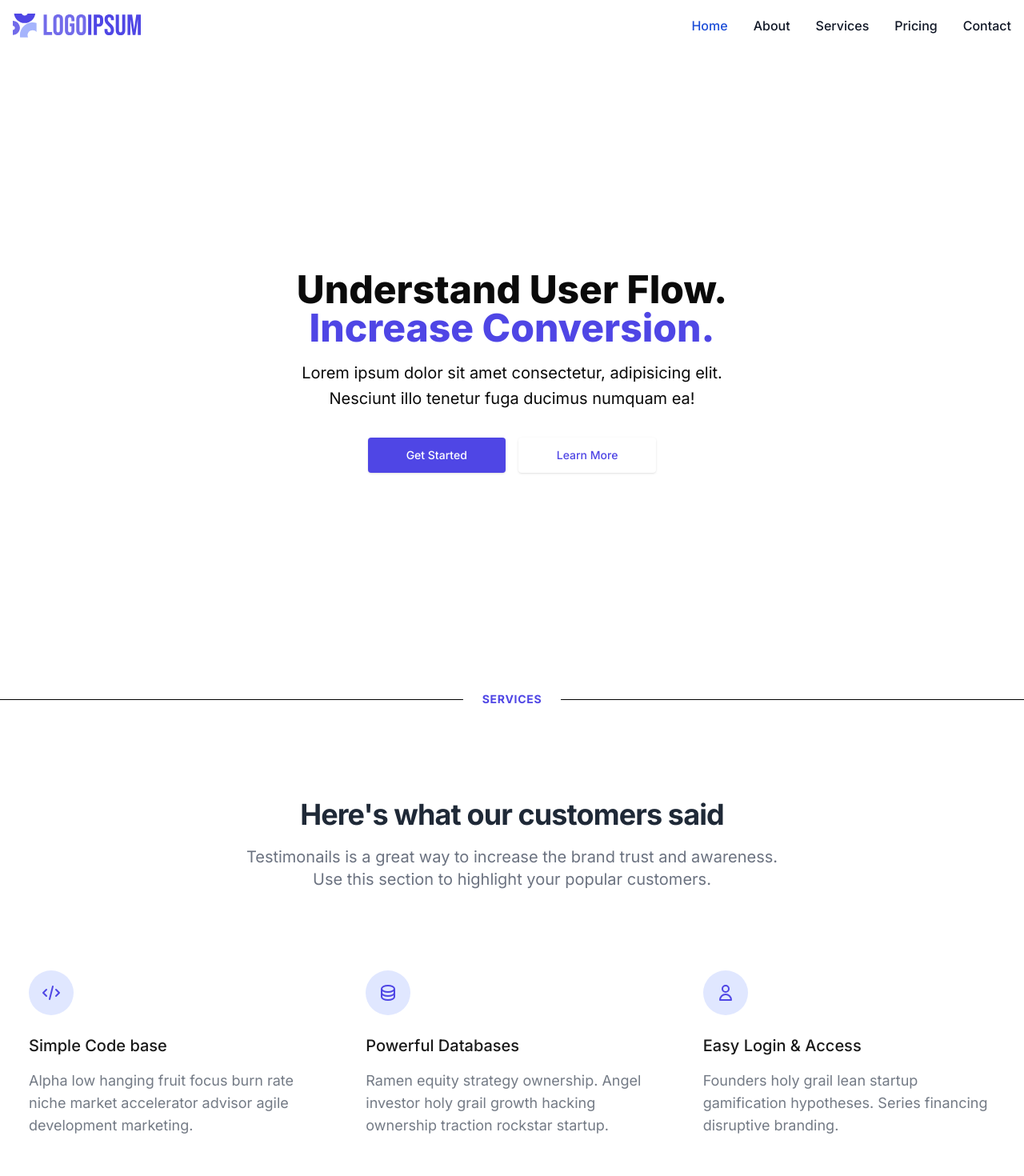
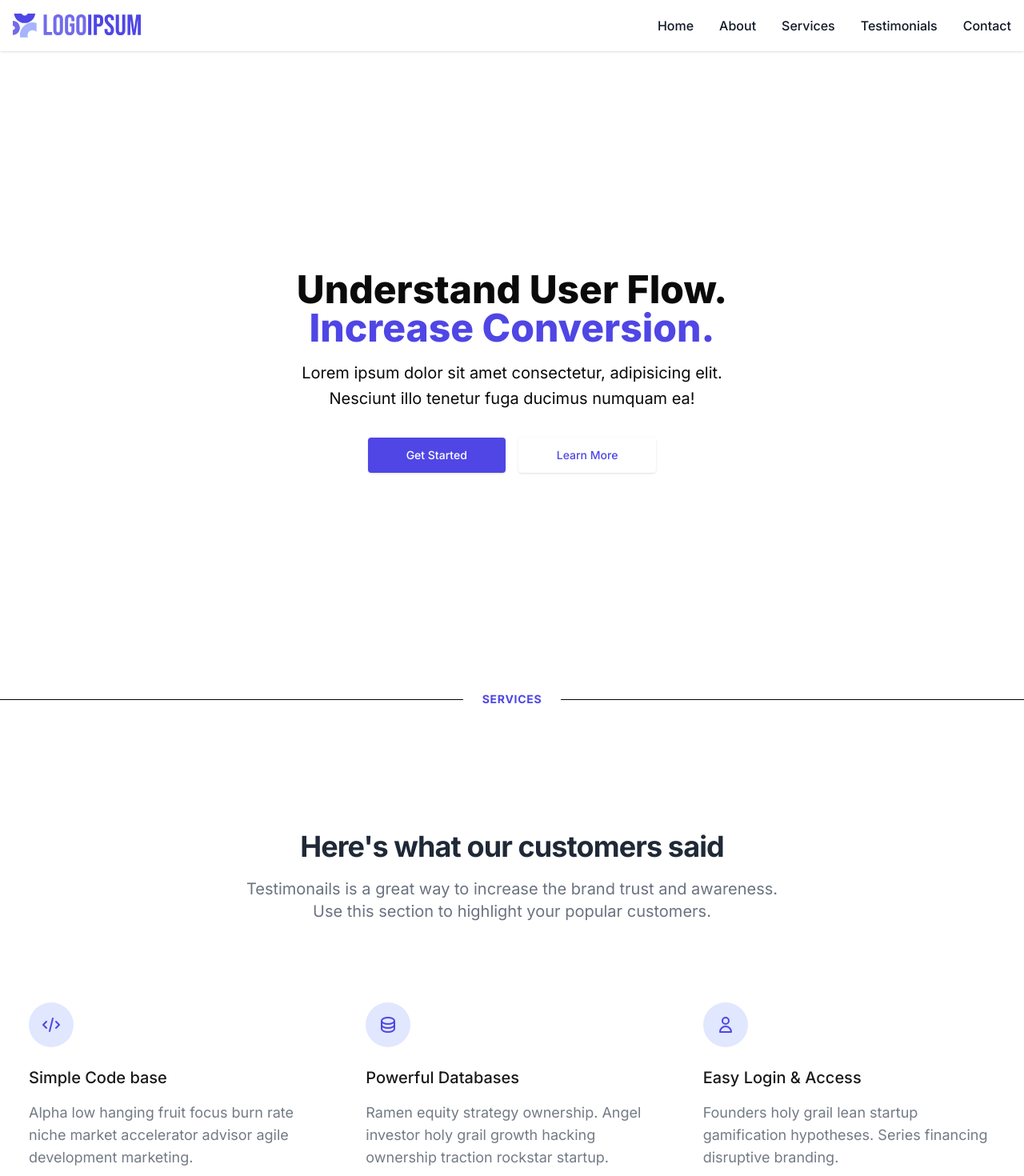
Before and after one commit to EstCarlos/fdd-landing, a Next.js app: page / in a window 1280 px wide. Shown: the top 1470 px of the page at 80% size. Built offline with nearby package versions, Linux system fonts and the light colour scheme.

Commit message:
feat: Add scrolltoHash utility function for smooth scrolling to element by ID

```diff
--- a/src/components/Contact.tsx
+++ b/src/components/Contact.tsx
@@ -12,7 +12,7 @@
 
   return (
 
-    <section className="pt-10 h-screen">
+    <section className="pt-24 h-screen" id="contact">
        <div className="container flex flex-col items-center justify-center p-6 mx-auto mt-4 text-center xl:px-0">
         {/* <div className="text-sm font-bold tracking-wider text-indigo-600 uppercase">Testimonials</div> */}
         <h2 className="max-w-2xl mt-3 text-3xl font-bold leading-snug tracking-tight text-gray-800 lg:leading-tight lg:text-4xl dark:text-white">Here&#x27;s what our customers said</h2>
--- a/src/components/NavBar.tsx
+++ b/src/components/NavBar.tsx
@@ -1,36 +1,39 @@
+'use client'
+
 import React from 'react'
 import image from '../../public/logo.svg'
 import Image from 'next/image'
+import { scrolltoHash } from '@/lib/utils'
 const NavBar = () => {
   return (
-    <nav class="bg-white border-gray-200 dark:bg-gray-900">
-    <div class="max-w-screen-xl flex flex-wrap items-center justify-between mx-auto p-4">
-      <a href="https://flowbite.com/" class="flex items-center space-x-3 rtl:space-x-reverse">
-          <Image src={image} class="h-8" alt="Flowbite Logo" />
+    <nav className="shadow sticky top-0 z-50 bg-white border-gray-200 dark:bg-gray-900">
+    <div className="max-w-screen-xl flex flex-wrap items-center justify-between mx-auto p-4">
+      <a href="https://flowbite.com/" className="flex items-center space-x-3 rtl:space-x-reverse">
+          <Image src={image} className="h-8" alt="Flowbite Logo" />
 
       </a>
-      <button data-collapse-toggle="navbar-default" type="button" class="inline-flex items-center p-2 w-10 h-10 justify-center text-sm text-gray-500 rounded-lg md:hidden hover:bg-gray-100 focus:outline-none focus:ring-2 focus:ring-gray-200 dark:text-gray-400 dark:hover:bg-gray-700 dark:focus:ring-gray-600" aria-controls="navbar-default" aria-expanded="false">
-          <span class="sr-only">Open main menu</span>
-          <svg class="w-5 h-5" aria-hidden="true" xmlns="http://www.w3.org/2000/svg" fill="none" viewBox="0 0 17 14">
+      <button  data-collapse-toggle="navbar-default" type="button" className="inline-flex items-center p-2 w-10 h-10 justify-center text-sm text-gray-500 rounded-lg md:hidden hover:bg-gray-100 focus:outline-none focus:ring-2 focus:ring-gray-200 dark:text-gray-400 dark:hover:bg-gray-700 dark:focus:ring-gray-600" aria-controls="navbar-default" aria-expanded="false">
+          <span className="sr-only">Open main menu</span>
+          <svg className="w-5 h-5" aria-hidden="true" xmlns="http://www.w3.org/2000/svg" fill="none" viewBox="0 0 17 14">
               <path stroke="currentColor" stroke-linecap="round" stroke-linejoin="round" stroke-width="2" d="M1 1h15M1 7h15M1 13h15"/>
           </svg>
       </button>
-      <div class="hidden w-full md:block md:w-auto" id="navbar-default">
-        <ul class="font-medium flex flex-col p-4 md:p-0 mt-4 border border-gray-100 rounded-lg bg-gray-50 md:flex-row md:space-x-8 rtl:space-x-reverse md:mt-0 md:border-0 md:bg-white dark:bg-gray-800 md:dark:bg-gray-900 dark:border-gray-700">
-          <li>
-            <a href="#" class="block py-2 px-3 text-white bg-blue-700 rounded md:bg-transparent md:text-blue-700 md:p-0 dark:text-white md:dark:text-blue-500" aria-current="page">Home</a>
+      <div className="hidden w-full md:block md:w-auto" id="navbar-default">
+        <ul className="font-medium flex flex-col p-4 md:p-0 mt-4 border border-gray-100 rounded-lg bg-gray-50 md:flex-row md:space-x-8 rtl:space-x-reverse md:mt-0 md:border-0 md:bg-white dark:bg-gray-800 md:dark:bg-gray-900 dark:border-gray-700">
+          <li >
+            <button  className="block py-2 px-3 text-gray-900   rounded md:bg-transparent md:p-0 dark:text-white " aria-current="page">Home</button>
           </li>
           <li>
-            <a href="#" class="block py-2 px-3 text-gray-900 rounded hover:bg-gray-100 md:hover:bg-transparent md:border-0 md:hover:text-blue-700 md:p-0 dark:text-white md:dark:hover:text-blue-500 dark:hover:bg-gray-700 dark:hover:text-white md:dark:hover:bg-transparent">About</a>
+            <button className="block py-2 px-3 text-gray-900 rounded hover:bg-gray-100 md:hover:bg-transparent md:border-0 md:hover:text-blue-700 md:p-0 dark:text-white md:dark:hover:text-blue-500 dark:hover:bg-gray-700 dark:hover:text-white md:dark:hover:bg-transparent">About</button>
           </li>
           <li>
-            <a href="#" class="block py-2 px-3 text-gray-900 rounded hover:bg-gray-100 md:hover:bg-transparent md:border-0 md:hover:text-blue-700 md:p-0 dark:text-white md:dark:hover:text-blue-500 dark:hover:bg-gray-700 dark:hover:text-white md:dark:hover:bg-transparent">Services</a>
+            <button onClick={() => scrolltoHash('services')}   className="block py-2 px-3 text-gray-900 rounded hover:bg-gray-100 md:hover:bg-transparent md:border-0 md:hover:text-blue-700 md:p-0 dark:text-white md:dark:hover:text-blue-500 dark:hover:bg-gray-700 dark:hover:text-white md:dark:hover:bg-transparent">Services</button>
           </li>
           <li>
-            <a href="#" class="block py-2 px-3 text-gray-900 rounded hover:bg-gray-100 md:hover:bg-transparent md:border-0 md:hover:text-blue-700 md:p-0 dark:text-white md:dark:hover:text-blue-500 dark:hover:bg-gray-700 dark:hover:text-white md:dark:hover:bg-transparent">Pricing</a>
+            <button onClick={() => scrolltoHash('testimonials')}   className="block py-2 px-3 text-gray-900 rounded hover:bg-gray-100 md:hover:bg-transparent md:border-0 md:hover:text-blue-700 md:p-0 dark:text-white md:dark:hover:text-blue-500 dark:hover:bg-gray-700 dark:hover:text-white md:dark:hover:bg-transparent">Testimonials</button>
           </li>
           <li>
-            <a href="#" class="block py-2 px-3 text-gray-900 rounded hover:bg-gray-100 md:hover:bg-transparent md:border-0 md:hover:text-blue-700 md:p-0 dark:text-white md:dark:hover:text-blue-500 dark:hover:bg-gray-700 dark:hover:text-white md:dark:hover:bg-transparent">Contact</a>
+            <button onClick={() => scrolltoHash('contact')}  className="block py-2 px-3 text-gray-900 rounded hover:bg-gray-100 md:hover:bg-transparent md:border-0 md:hover:text-blue-700 md:p-0 dark:text-white md:dark:hover:text-blue-500 dark:hover:bg-gray-700 dark:hover:text-white md:dark:hover:bg-transparent">Contact</button>
           </li>
         </ul>
       </div>
--- a/src/components/Services.tsx
+++ b/src/components/Services.tsx
@@ -2,8 +2,8 @@
 
 const Services = () => {
   return (
-    <div className="h-screen py-5 bg-white dark:bg-gray-900 mt-10">
-       <div className="container flex flex-col items-center justify-center p-6 mx-auto mt-4 text-center xl:px-0">
+    <section className="h-screen py-5 bg-white dark:bg-gray-900 " id='services'>
+       <div className="container flex flex-col items-center justify-center p-6 mx-auto mt-24 text-center xl:px-0">
         {/* <div className="text-sm font-bold tracking-wider text-indigo-600 uppercase">Testimonials</div> */}
         <h2 className="max-w-2xl mt-3 text-3xl font-bold leading-snug tracking-tight text-gray-800 lg:leading-tight lg:text-4xl dark:text-white">Here&#x27;s what our customers said</h2>
         <p className="max-w-2xl py-4 text-lg leading-normal text-gray-500 lg:text-xl xl:text-xl dark:text-gray-300">Testimonails is a great way to increase the brand trust and awareness. Use this section to highlight your popular customers.</p>
@@ -66,7 +66,7 @@
             </div>
         </div>
     </div>
-</div>
+</section>
   )
 }
 
--- a/src/components/Testimonials.tsx
+++ b/src/components/Testimonials.tsx
@@ -2,7 +2,7 @@
 
 const Testimonials = () => {
   return (
-    <div className="pb-5 h-screen pt-36">
+    <div className="pb-5 h-screen pt-36" id='testimonials'>
     <div className="container flex flex-col items-center justify-center p-6 mx-auto mt-4 text-center xl:px-0">
         {/* <div className="text-sm font-bold tracking-wider text-indigo-600 uppercase">Testimonials</div> */}
         <h2 className="max-w-2xl mt-3 text-3xl font-bold leading-snug tracking-tight text-gray-800 lg:leading-tight lg:text-4xl dark:text-white">Here&#x27;s what our customers said</h2>
--- a/src/lib/utils.ts
+++ b/src/lib/utils.ts
@@ -4,3 +4,8 @@
 export function cn(...inputs: ClassValue[]) {
   return twMerge(clsx(inputs))
 }
+
+export const scrolltoHash = function (element_id: string) {
+  const element = document.getElementById(element_id)
+  element?.scrollIntoView({ behavior: "smooth", block: "end", inline: "nearest" });
+}
```
